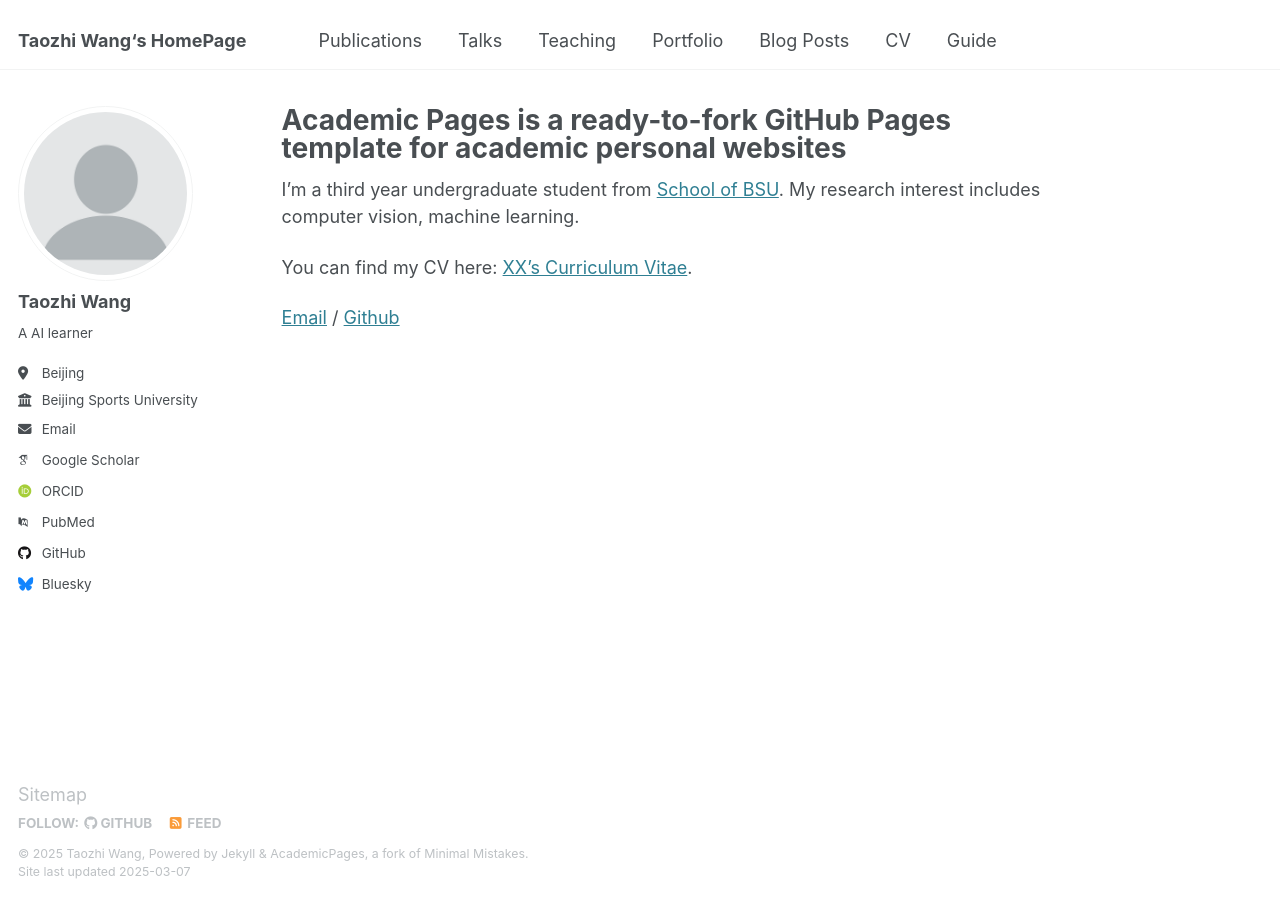
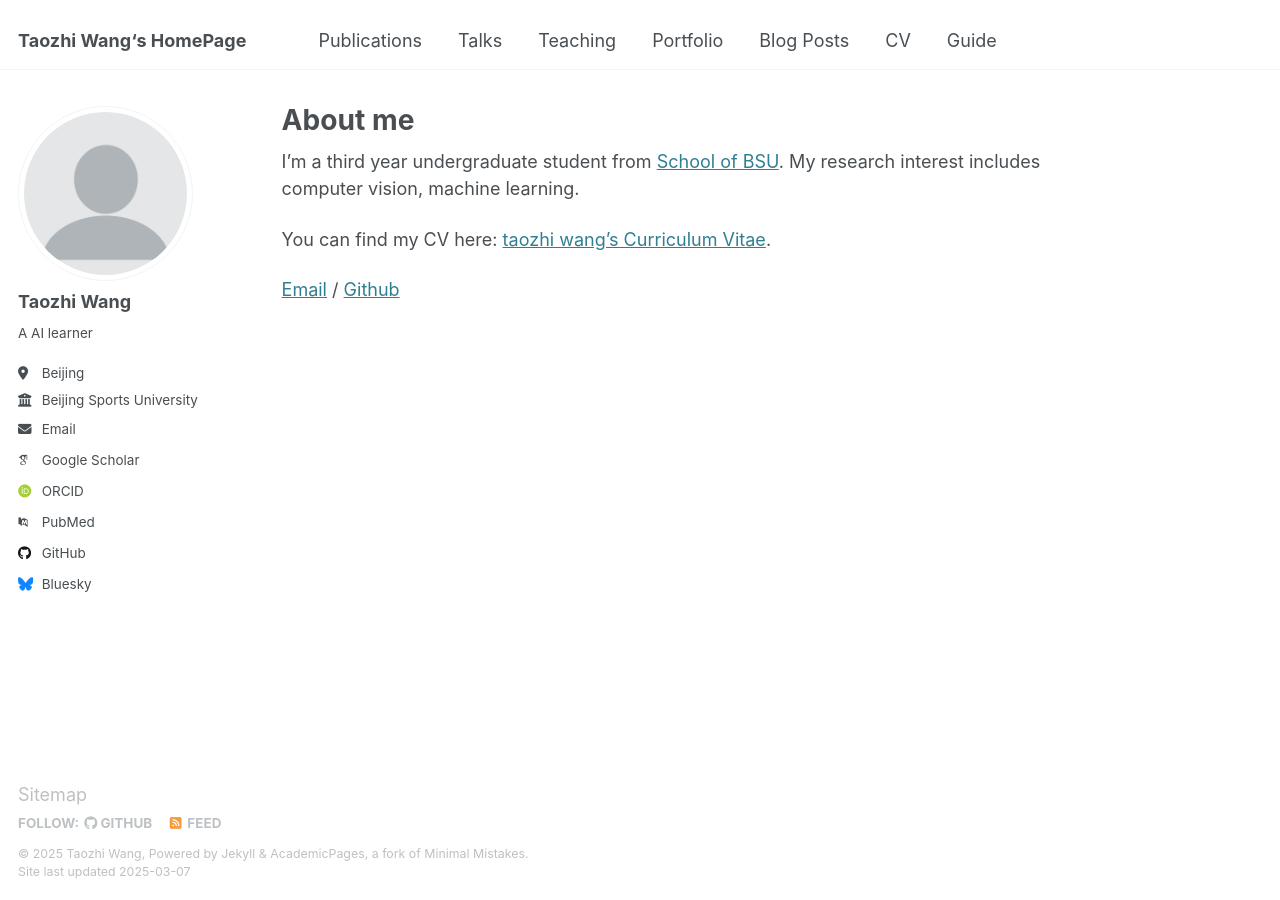
Before and after one commit to syswtz/github.io, a Jekyll site: the page built from _pages/about.md, in a window 1280 px wide. Built offline with Jekyll 4.4.1, drawn with Linux system fonts in a browser that asks for light colours; some web fonts are replaced.

Commit message:
Update about.md

```diff
--- a/_pages/about.md
+++ b/_pages/about.md
@@ -1,6 +1,6 @@
 ---
 permalink: /
-title: "Academic Pages is a ready-to-fork GitHub Pages template for academic personal websites"
+title: "About me"
 author_profile: true
 redirect_from:
   - /about/
@@ -8,6 +8,6 @@ redirect_from:
 ---
 I'm a third year undergraduate student from [School of BSU](https://www.bsu.edu.cn/). My research interest includes computer vision,  machine learning.
 
-You can find my CV here: [XX's Curriculum Vitae](../assets/Curriculum_Vitae.pdf).
+You can find my CV here: [taozhi wang's Curriculum Vitae](../assets/Curriculum_Vitae.pdf).
 
 [Email](mailto:tigong_wtz@bsu.edu.cn) / [Github](https://github.com/syswtz)
```
